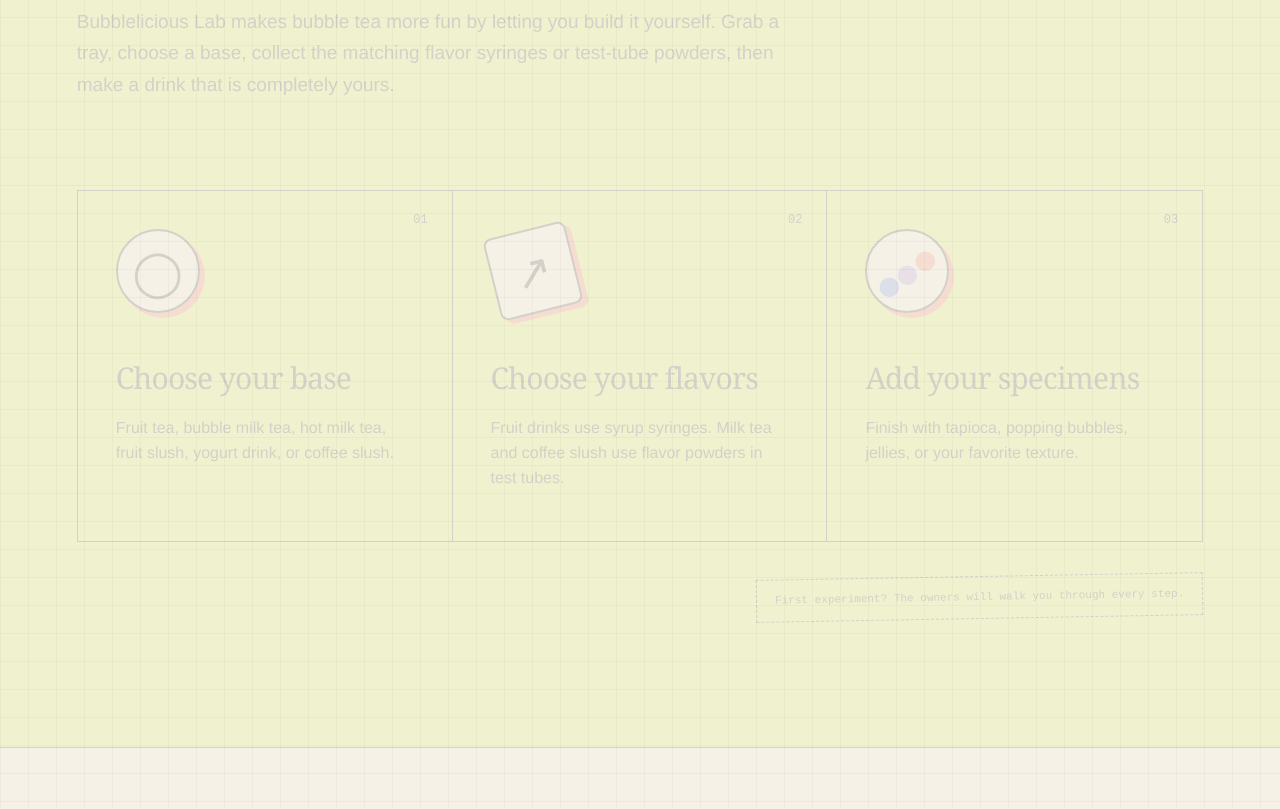
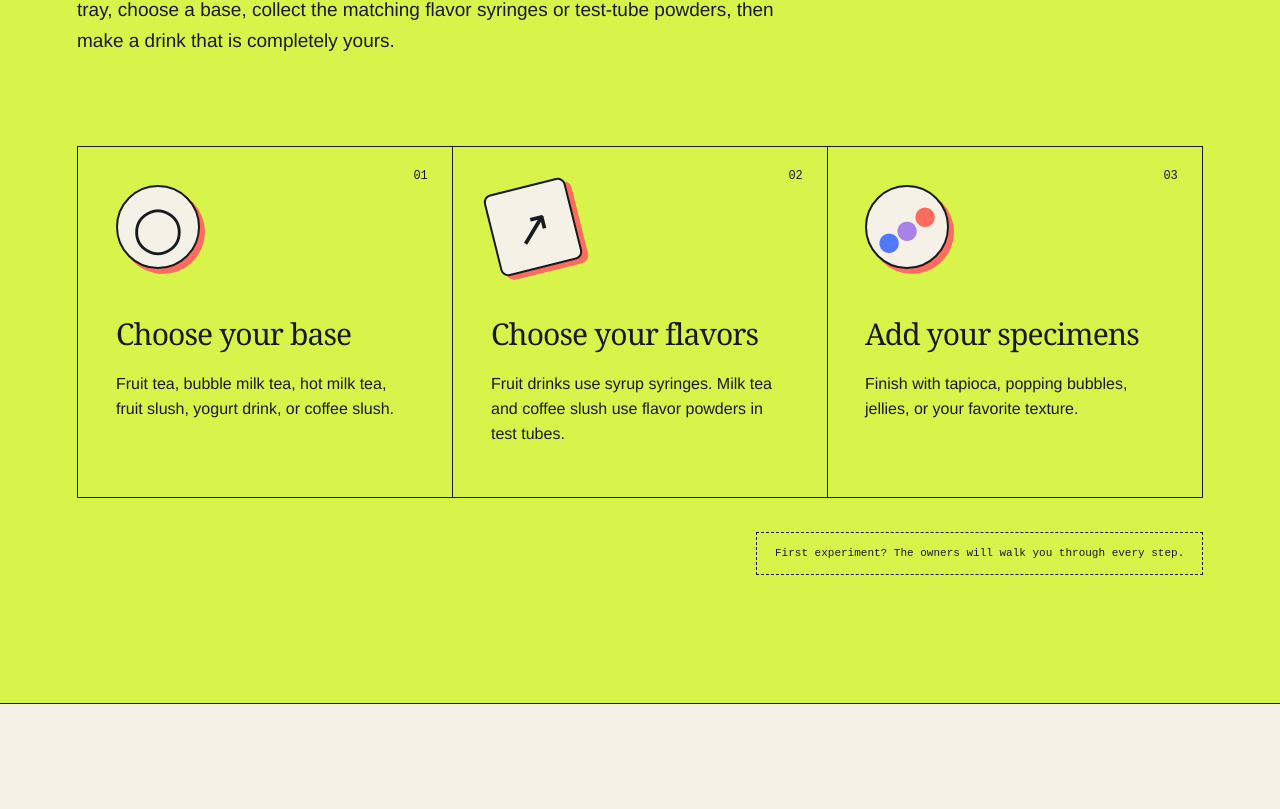
Before and after one commit to kristinali197800-commits/bubblelicious-lab-website, a Next.js app: page / in a window 1280 px wide. Shown: the part 1411-2220 px from the top of the page. Built offline with nearby package versions, Linux system fonts and the light colour scheme.

Commit message:
Add scroll reveal animations

```diff
--- /dev/null
+++ b/app/ScrollReveal.tsx
@@ -0,0 +1,58 @@
+"use client";
+
+import { useEffect } from "react";
+import { usePathname } from "next/navigation";
+
+const revealSelector = [
+  ".protocol .section-heading",
+  ".steps article",
+  ".protocol-note",
+  ".menu .section-heading",
+  ".menu-card",
+  ".menu-banner",
+  ".visit-photo",
+  ".visit-copy",
+  ".review-topics .eyebrow",
+  ".review-topics span",
+  ".site-footer > *",
+].join(",");
+
+export default function ScrollReveal() {
+  const pathname = usePathname();
+
+  useEffect(() => {
+    if (window.matchMedia("(prefers-reduced-motion: reduce)").matches) return;
+
+    const targets = Array.from(document.querySelectorAll<HTMLElement>(revealSelector));
+    targets.forEach((target, index) => {
+      target.classList.add("scroll-reveal-target");
+      target.style.setProperty("--reveal-delay", `${(index % 4) * 80}ms`);
+    });
+
+    document.documentElement.classList.add("scroll-motion");
+
+    const observer = new IntersectionObserver(
+      (entries) => {
+        entries.forEach((entry) => {
+          if (!entry.isIntersecting) return;
+          entry.target.classList.add("reveal-visible");
+          observer.unobserve(entry.target);
+        });
+      },
+      { threshold: 0.12, rootMargin: "0px 0px -8% 0px" },
+    );
+
+    targets.forEach((target) => observer.observe(target));
+
+    return () => {
+      observer.disconnect();
+      document.documentElement.classList.remove("scroll-motion");
+      targets.forEach((target) => {
+        target.classList.remove("scroll-reveal-target", "reveal-visible");
+        target.style.removeProperty("--reveal-delay");
+      });
+    };
+  }, [pathname]);
+
+  return null;
+}
--- a/app/globals.css
+++ b/app/globals.css
@@ -61,6 +61,33 @@ button, a { -webkit-tap-highlight-color: transparent; }
 @keyframes photo-enter {
   from { opacity: 0; scale: .94; }
   to { opacity: 1; scale: 1; }
+}
+
+.scroll-motion .scroll-reveal-target {
+  opacity: 0;
+  filter: blur(3px);
+  transform: translate3d(0, 58px, 0) scale(.985);
+  transition:
+    opacity .82s cubic-bezier(.22, 1, .36, 1),
+    filter .82s cubic-bezier(.22, 1, .36, 1),
+    transform .82s cubic-bezier(.22, 1, .36, 1);
+  transition-delay: var(--reveal-delay, 0ms);
+  will-change: opacity, filter, transform;
+}
+.scroll-motion .scroll-reveal-target.reveal-visible {
+  opacity: 1;
+  filter: blur(0);
+  transform: translate3d(0, 0, 0) scale(1);
+}
+.scroll-motion .steps article:nth-child(2),
+.scroll-motion .menu-card:nth-child(even),
+.scroll-motion .review-topics span:nth-child(even) {
+  transform: translate3d(26px, 58px, 0) rotate(.5deg) scale(.985);
+}
+.scroll-motion .steps article:nth-child(2).reveal-visible,
+.scroll-motion .menu-card:nth-child(even).reveal-visible,
+.scroll-motion .review-topics span:nth-child(even).reveal-visible {
+  transform: translate3d(0, 0, 0) rotate(0) scale(1);
 }
 
 .site-header {
@@ -237,18 +264,6 @@ h1 em::after { content: ""; position: absolute; left: 0; right: 0; bottom: -.02e
 .review-topics span { padding: 12px 16px; border: 1px solid var(--ink); border-radius: 99px; background: var(--paper); font: 11px "Courier New", monospace; }
 .reviews-footer { background: var(--ink); }
 
-@supports (animation-timeline: view()) {
-  .protocol, .menu, .visit, .review-topics {
-    animation: section-reveal linear both;
-    animation-timeline: view();
-    animation-range: entry 3% cover 24%;
-  }
-  @keyframes section-reveal {
-    from { opacity: .15; transform: translateY(44px); }
-    to { opacity: 1; transform: translateY(0); }
-  }
-}
-
 .visit { display: grid; grid-template-columns: .9fr 1.1fr; gap: clamp(40px, 8vw, 120px); background: var(--paper); }
 .visit-photo { position: relative; min-height: 620px; border: 2px solid var(--ink); box-shadow: 10px 10px 0 var(--coral); transform: rotate(-1.5deg); overflow: hidden; background: var(--paper); }
 .visit-photo-main { position: absolute; inset: 0; overflow: hidden; }
@@ -423,9 +438,11 @@ h1 em::after { content: ""; position: absolute; left: 0; right: 0; bottom: -.02e
   .footer-brand { grid-column: 1 / -1; }
   .footer-links, .footer-social { gap: 8px; font-size: 10px; }
   .footer-note { grid-column: 1 / -1; margin-top: 8px; padding-top: 14px; font-size: 7px; }
-  @supports (animation-timeline: view()) {
-    .protocol, .menu, .visit, .review-topics { animation: none; }
-  }
+  .scroll-motion .scroll-reveal-target { transform: translate3d(0, 30px, 0) scale(.99); transition-duration: .68s; }
+  .scroll-motion .steps article:nth-child(2),
+  .scroll-motion .menu-card:nth-child(even),
+  .scroll-motion .review-topics span:nth-child(even) { transform: translate3d(12px, 30px, 0) scale(.99); }
+  .scroll-motion .scroll-reveal-target.reveal-visible { transform: translate3d(0, 0, 0) scale(1); }
 }
 
 @media (max-width: 360px) {
--- a/app/layout.tsx
+++ b/app/layout.tsx
@@ -1,6 +1,7 @@
 import type { Metadata } from "next";
 import "./globals.css";
 import { siteUrl } from "./site-paths";
+import ScrollReveal from "./ScrollReveal";
 
 const title = "Bubblelicious Lab | Build Your Own Bubble Tea in Cherry Hill";
 const description =
@@ -36,7 +37,10 @@ export const metadata: Metadata = {
 export default function RootLayout({ children }: Readonly<{ children: React.ReactNode }>) {
   return (
     <html lang="en">
-      <body>{children}</body>
+      <body>
+        <ScrollReveal />
+        {children}
+      </body>
     </html>
   );
 }
```
Also changed, not shown: 25 other files (tests, documents, lock files or other folders).
